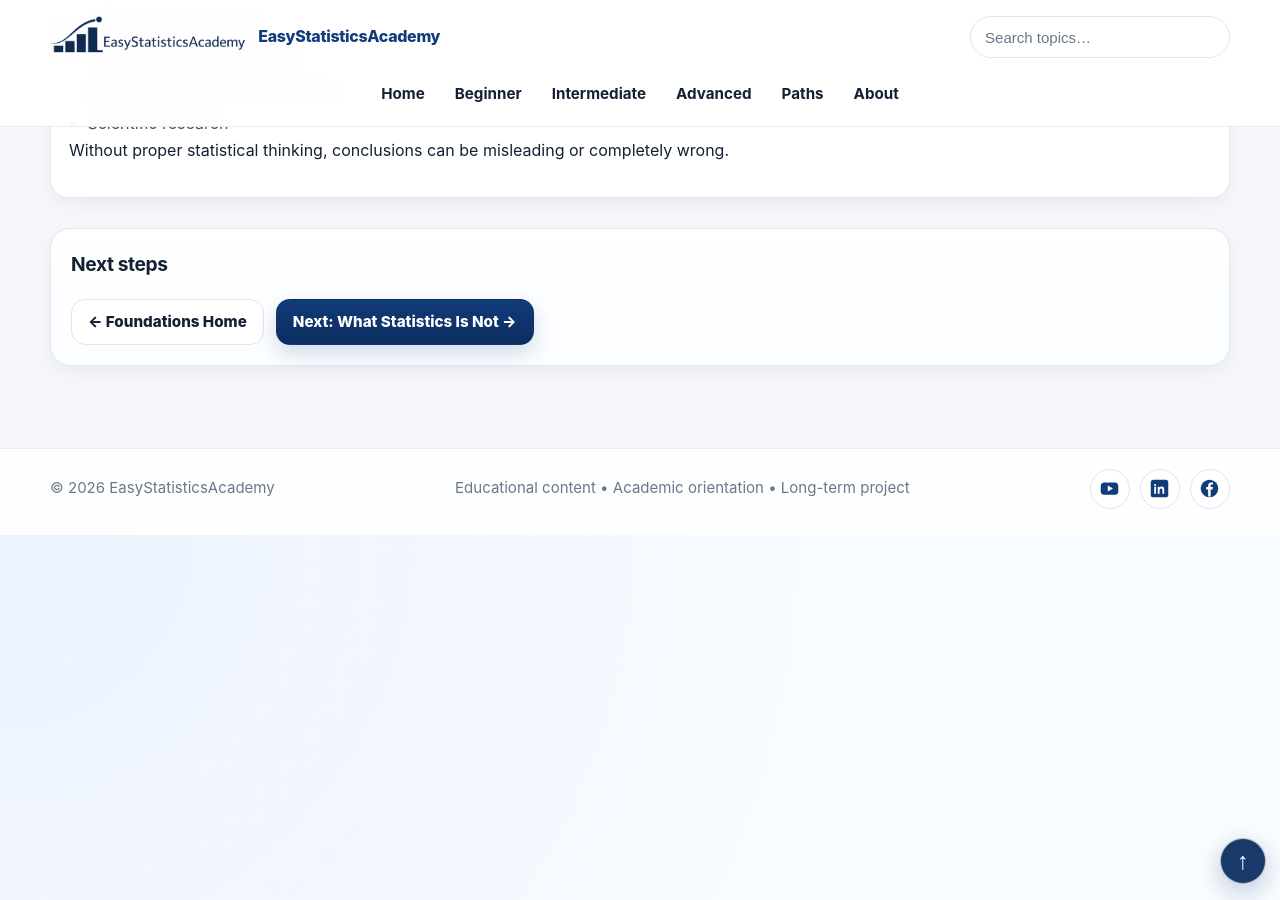
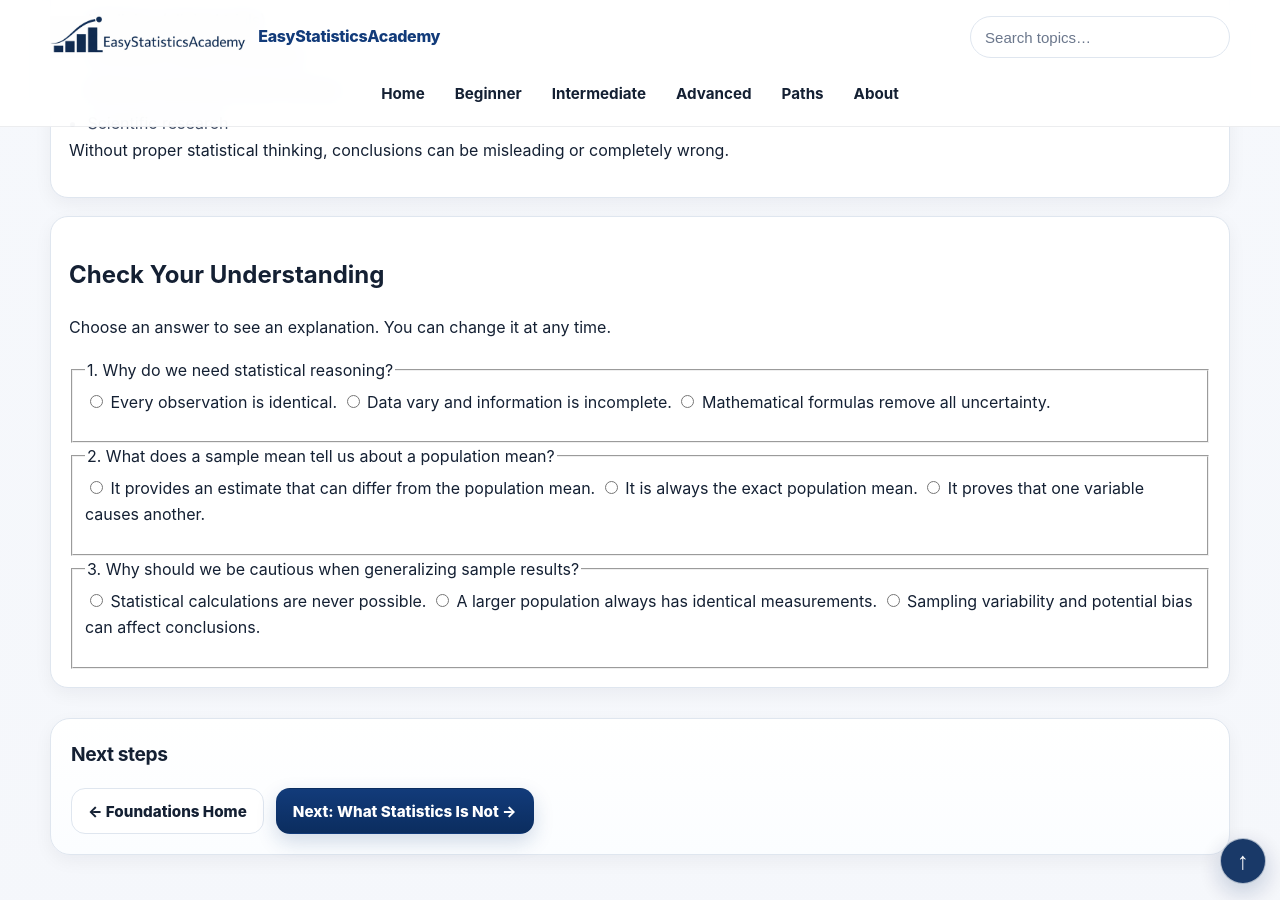
Before and after one commit to ammar-homaida-statistics/easystatisticsacademy, a Jekyll site: the page built from foundations/what-is-statistics/index.md, in a window 1280 px wide and 900 px high, scrolled down 3000 px. Built offline with Jekyll 4.4.1, drawn with Linux system fonts in a browser that asks for light colours.

Commit message:
Add three accessible concept-check questions to first Foundations lesson

```diff
--- a/foundations/what-is-statistics/index.md
+++ b/foundations/what-is-statistics/index.md
@@ -209,6 +209,39 @@ sidebar: false
     </p>
   </div>
 
+
+  <!-- Accessible concept check; answers never leave the learner's browser. -->
+  <div class="section-block esa-self-check" id="esa-self-check" aria-labelledby="esa-self-check-heading">
+    <h2 id="esa-self-check-heading">Check Your Understanding</h2>
+    <p>Choose an answer to see an explanation. You can change it at any time.</p>
+
+    <fieldset data-answer="b"
+      data-explanation="Observations differ and information is incomplete. Statistics helps us learn responsibly from variability and uncertainty.">
+      <legend>1. Why do we need statistical reasoning?</legend>
+      <label><input type="radio" name="esa-check-1" value="a"> Every observation is identical.</label>
+      <label><input type="radio" name="esa-check-1" value="b"> Data vary and information is incomplete.</label>
+      <label><input type="radio" name="esa-check-1" value="c"> Mathematical formulas remove all uncertainty.</label>
+      <p class="esa-check-feedback" role="status" aria-live="polite"></p>
+    </fieldset>
+
+    <fieldset data-answer="a"
+      data-explanation="A sample mean is an estimate of a population mean. Sampling variability means the estimate need not equal the unknown population value.">
+      <legend>2. What does a sample mean tell us about a population mean?</legend>
+      <label><input type="radio" name="esa-check-2" value="a"> It provides an estimate that can differ from the population mean.</label>
+      <label><input type="radio" name="esa-check-2" value="b"> It is always the exact population mean.</label>
+      <label><input type="radio" name="esa-check-2" value="c"> It proves that one variable causes another.</label>
+      <p class="esa-check-feedback" role="status" aria-live="polite"></p>
+    </fieldset>
+
+    <fieldset data-answer="c"
+      data-explanation="Samples contain partial information. Sampling variability, potential bias, and other limitations affect what we can conclude about a population.">
+      <legend>3. Why should we be cautious when generalizing sample results?</legend>
+      <label><input type="radio" name="esa-check-3" value="a"> Statistical calculations are never possible.</label>
+      <label><input type="radio" name="esa-check-3" value="b"> A larger population always has identical measurements.</label>
+      <label><input type="radio" name="esa-check-3" value="c"> Sampling variability and potential bias can affect conclusions.</label>
+      <p class="esa-check-feedback" role="status" aria-live="polite"></p>
+    </fieldset>
+  </div>
 </section>
 
 <!-- NAVIGATION -->
@@ -234,3 +267,22 @@ sidebar: false
 
   </div>
 </section>
+
+<script>
+(function () {
+  const check = document.getElementById("esa-self-check");
+  if (!check) return;
+  check.querySelectorAll("fieldset").forEach(question => {
+    question.addEventListener("change", event => {
+      const option = event.target;
+      if (!option.matches('input[type="radio"]') || !option.checked) return;
+      const feedback = question.querySelector(".esa-check-feedback");
+      if (!feedback) return;
+      const correct = option.value === question.dataset.answer;
+      feedback.textContent = (correct ? "Correct. " : "Not quite. ") +
+                             question.dataset.explanation;
+      feedback.dataset.state = correct ? "correct" : "incorrect";
+    });
+  });
+})();
+</script>
```
